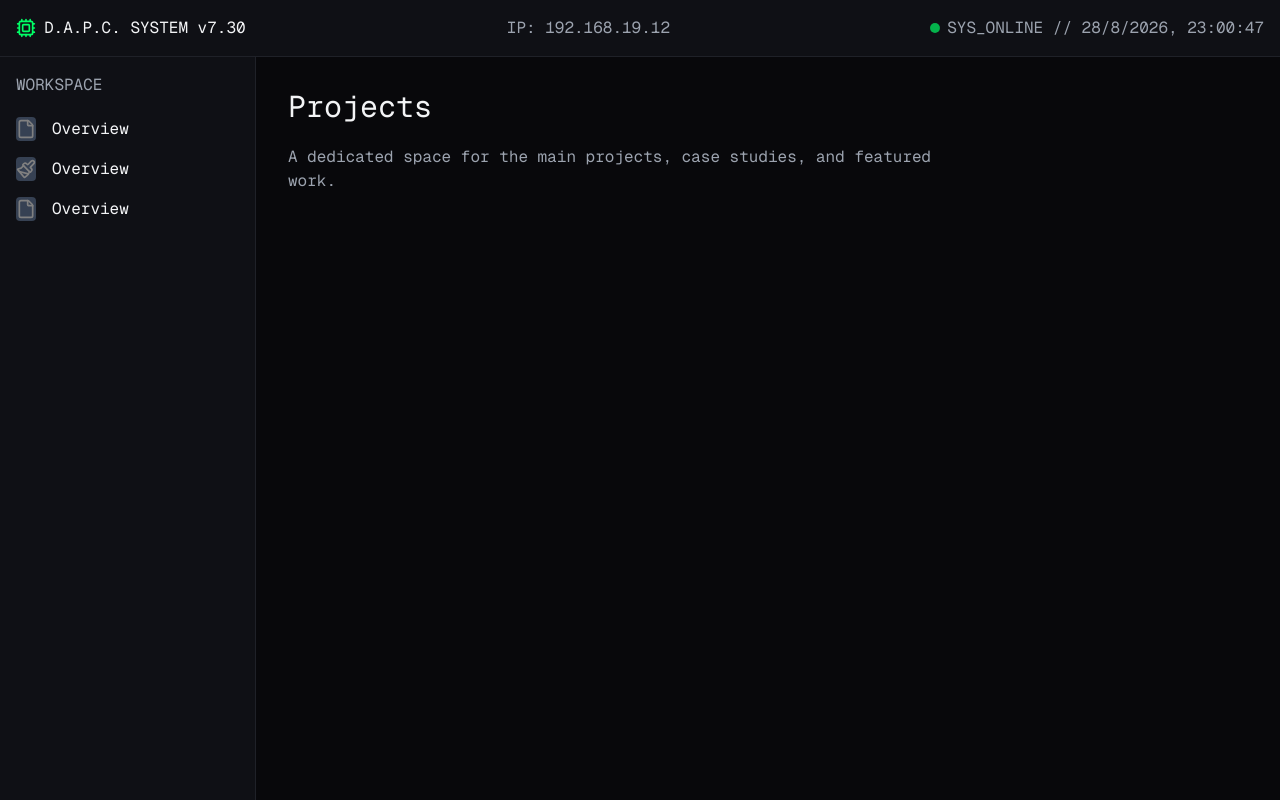
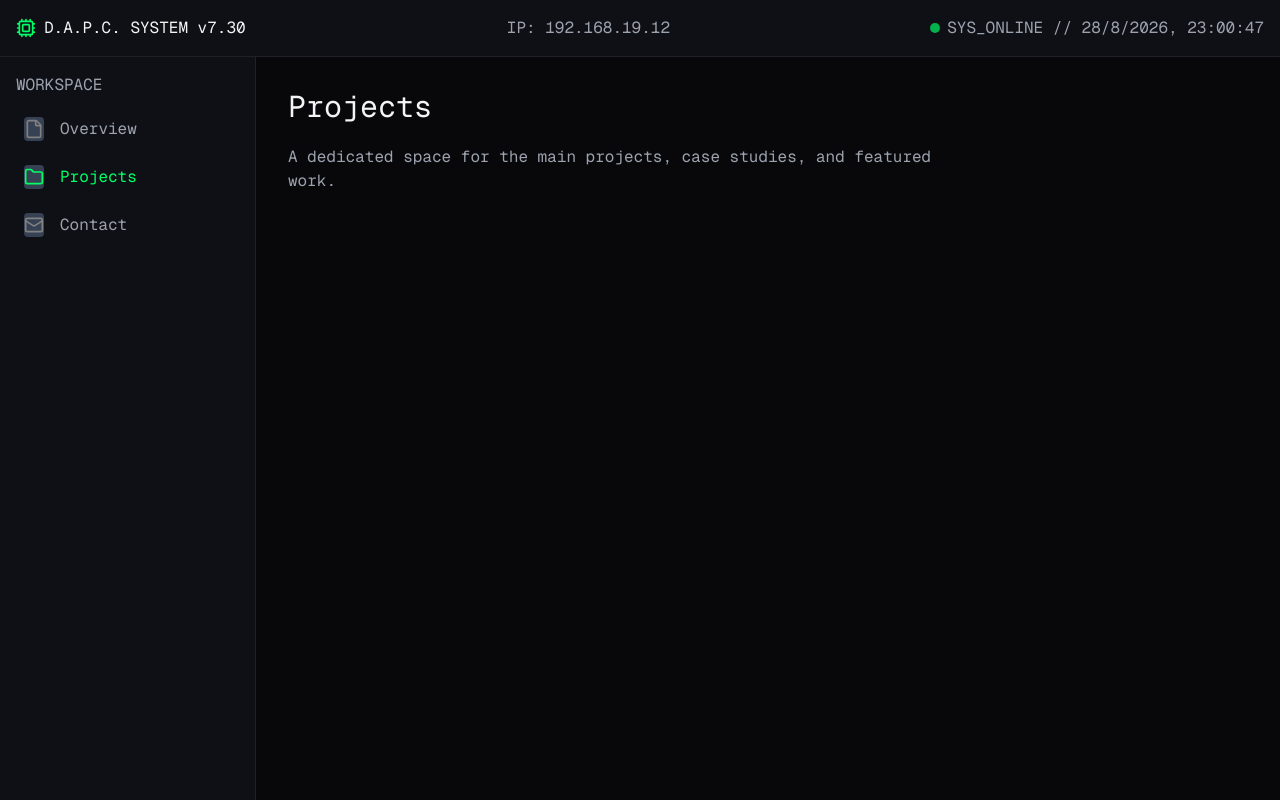
Before and after one commit to zentoo31/portfolio, a Next.js app: page /projects in a window 1280 px wide. Built offline with nearby package versions, Linux system fonts and the light colour scheme.

Commit message:
Refactor Sidebar component to use dynamic navigation items with icons

```diff
--- a/src/components/os/sidebar.tsx
+++ b/src/components/os/sidebar.tsx
@@ -1,23 +1,44 @@
-import { FileIcon, PaintbrushIcon } from "lucide-react";
+"use client";
+
+import Link from "next/link";
+import { usePathname } from "next/navigation";
+import { FileIcon, FolderIcon, MailIcon } from "lucide-react";
+
+const navItems = [
+  { href: "/overview", label: "Overview", icon: FileIcon },
+  { href: "/projects", label: "Projects", icon: FolderIcon },
+  { href: "/contact", label: "Contact", icon: MailIcon },
+];
 
 export default function Sidebar() {
+  const pathname = usePathname();
+
   return (
-    <aside className="w-64 shrink-0 border-r border-[#1F2128] bg-bg-2 p-4 font-mono">
+    <aside className="shrink-0 border-b border-[#1F2128] bg-bg-2 p-4 font-mono lg:w-64 lg:border-b-0 lg:border-r">
       <span className="text-text-description">WORKSPACE</span>
-      <div className="flex flex-col gap-4 mt-5">
-        <div className="flex flex-row gap-4 cursor-pointer text-center">
-          <FileIcon className="w-5 bg-gray-700 rounded" color="gray"/>
-          <span>Overview</span>
-        </div>
-        <div className="flex flex-row gap-4 cursor-pointer text-center">
-          <PaintbrushIcon className="w-5 bg-gray-700 rounded" color="gray"/>
-          <span>Overview</span>
-        </div>
-        <div className="flex flex-row gap-4 cursor-pointer text-center">
-          <FileIcon className="w-5 bg-gray-700 rounded" color="gray"/>
-          <span>Overview</span>
-        </div>
-      </div>
+      <nav className="mt-4 grid grid-cols-3 gap-2 lg:flex lg:flex-col lg:gap-4">
+        {navItems.map(({ href, label, icon: Icon }) => {
+          const isActive = pathname === href;
+
+          return (
+            <Link
+              key={href}
+              href={href}
+              className={`flex flex-col items-center justify-center gap-2 rounded px-2 py-3 text-center transition-colors lg:flex-row lg:justify-start lg:gap-4 lg:py-1 ${
+                isActive
+                  ? "text-text-green"
+                  : "text-text-description hover:text-text-def"
+              }`}
+            >
+              <Icon
+                className="w-5 rounded bg-gray-700"
+                color={isActive ? "#00FF66" : "gray"}
+              />
+              <span className="text-xs sm:text-sm lg:text-base">{label}</span>
+            </Link>
+          );
+        })}
+      </nav>
     </aside>
   );
 }
```
